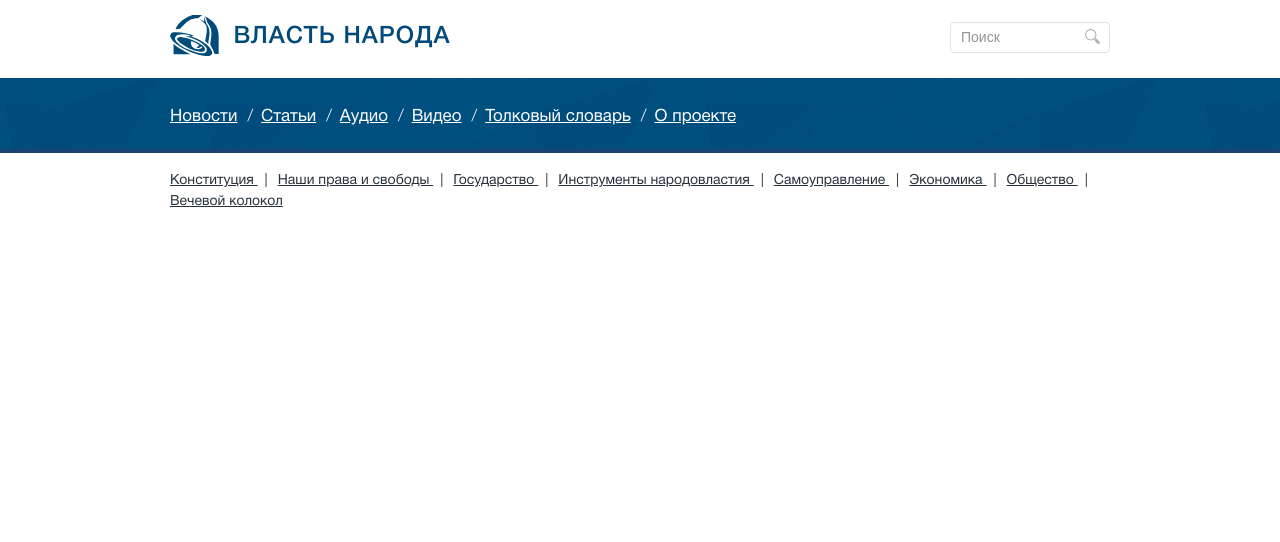
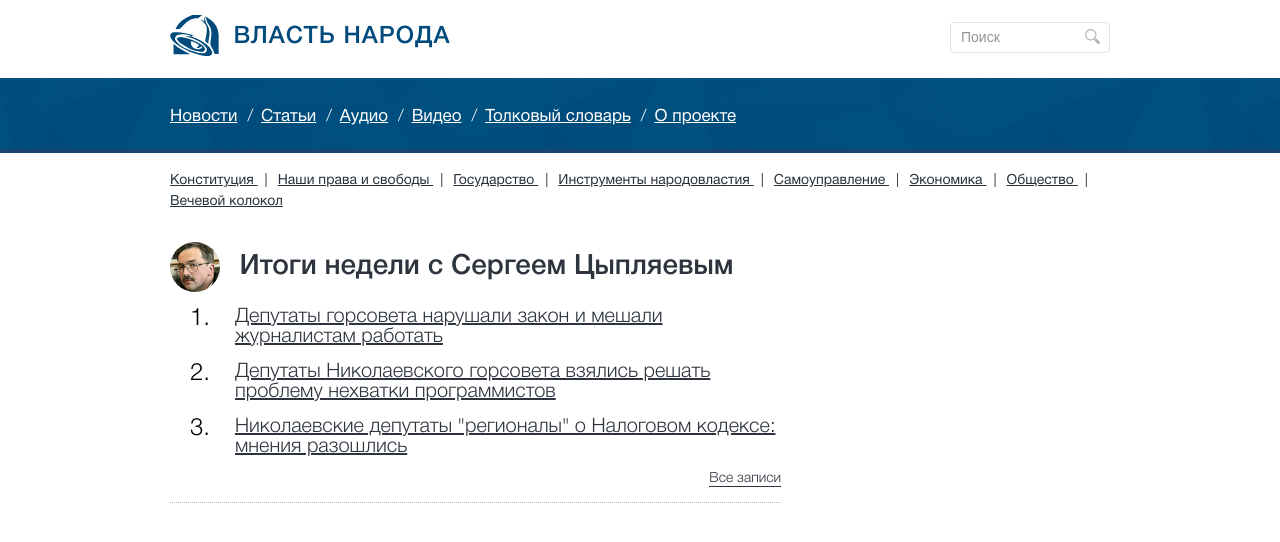
Before and after one commit to sarhov/vn_site, a Jekyll site: the page built from index.html, in a window 1280 px wide. Shown: the top 542 px of the page. Built offline with Jekyll 4.4.1, drawn with Linux system fonts in a browser that asks for light colours.

Commit message:
add top left block with its content

```diff
--- a/_includes/header.html
+++ b/_includes/header.html
@@ -55,5 +55,3 @@
   <!-- /.inner -->
 </nav>
 <!-- /.bottom-bar wrapper -->
-
-{{content}}
--- a/_layouts/default.html
+++ b/_layouts/default.html
@@ -4,9 +4,6 @@
 {% include head.html %}
 
 <body>
-  {% include icons.html %}
-  {% include header.html %}
-
   <div class="fonts-test">
    Проверка всех шрифтов
    <p class="test1">русский текст</p>
@@ -23,6 +20,52 @@
    <p class="test12">русский текст</p>
    <p class="test13">русский текст</p>
  </div>
+ {% include icons.html %}
+ {% include header.html %}
+
+ <div class="top-block top-block_index wrapper">
+  <div class="inner clearfix">
+   <div class="top-block__left">
+     <header class="top-block__header">
+     <img src="{{site.url}}content/author.png" alt="Сергеем Цыпляевым" class="top-block__image">
+       <h2 class="top-block__headline">
+         Итоги недели с Сергеем Цыпляевым
+       </h2>
+       <!-- /.top-block__headline -->
+     </header>
+     <!-- /.-top-block__header -->
+     <section class="top-block-articles">
+       <ul class="top-block-articles__list">
+         <li class="top-block-articles__item">
+          <a href="#" class="top-block-articles__link">Депутаты горсовета нарушали закон и мешали журналистам работать</a>
+        </li>
+        <!-- /.top-block-articles__item -->
+        <li class="top-block-articles__item">
+          <a href="#" class="top-block-articles__link">Депутаты Николаевского горсовета взялись решать проблему нехватки программистов  </a>
+        </li>
+        <!-- /.top-block-articles__item -->
+        <li class="top-block-articles__item">
+          <a href="#" class="top-block-articles__link">Николаевские депутаты "регионалы" о Налоговом кодексе: мнения разошлись</a>
+        </li>
+        <!-- /.top-block-articles__item -->
+      </ul>
+      <div class="more-link more-link_top-block">
+        <a href="" class="more-link__link">Все записи</a>
+      </div>
+      <!-- /.more-link more-link_top-block -->
+      <!-- /.top-block-articles__list -->
+    </section>
+    <!-- /.top-block-articles -->
+  </div>
+  <!-- /.top-block__left -->
+  <div class="top-block__right">
+
+  </div>
+  <!-- /.top-block__right -->
+</div>
+<!-- top-block inner -->
+</div>
+<!-- /.top-block top-block_index -->
 
 
 
--- a/css/main.css
+++ b/css/main.css
@@ -165,7 +165,7 @@ button:focus {
 }
 
 /* line 179, ../sass/_base.scss */
-.test4, .site-logo {
+.test4, .site-logo, .top-block__headline {
   font-family: "HelveticaNeueCyr-Medium";
 }
 
@@ -367,22 +367,46 @@ img {
   margin-bottom: 22px;
 }
 
-/* line 65, ../sass/main.scss */
+/* line 64, ../sass/main.scss */
+.more-link {
+  clear: both;
+  *zoom: 1;
+}
+/* line 38, ../../../../../../jekyll/ruby/lib/ruby/gems/2.0.0/gems/compass-core-1.0.1/stylesheets/compass/utilities/general/_clearfix.scss */
+.more-link:after {
+  content: "";
+  display: table;
+  clear: both;
+}
+/* line 67, ../sass/main.scss */
+.more-link__link {
+  display: inline-block;
+  border-bottom: 1px solid #2e343e;
+  font-size: 14px;
+  color: #2e343e;
+  float: right;
+}
+/* line 73, ../sass/main.scss */
+.more-link__link:hover {
+  border-bottom-color: transparent;
+}
+
+/* line 79, ../sass/main.scss */
 .site-logo.site-logo {
   color: #004b7b;
 }
-/* line 68, ../sass/main.scss */
+/* line 82, ../sass/main.scss */
 .site-logo.site-logo:hover {
   color: #006aae;
 }
 
-/* line 73, ../sass/main.scss */
+/* line 87, ../sass/main.scss */
 .site-logo {
   text-transform: uppercase;
   float: left;
   margin-top: 15px;
 }
-/* line 78, ../sass/main.scss */
+/* line 92, ../sass/main.scss */
 .site-logo__title {
   font-size: 24px;
   letter-spacing: 1px;
@@ -392,13 +416,13 @@ img {
   margin-top: 3px;
 }
 
-/* line 90, ../sass/main.scss */
+/* line 104, ../sass/main.scss */
 .search {
   position: relative;
   float: right;
   margin-top: 22px;
 }
-/* line 94, ../sass/main.scss */
+/* line 108, ../sass/main.scss */
 .search__text {
   background: none;
   border: 1px solid;
@@ -409,7 +433,7 @@ img {
   width: 160px;
   height: 31px;
 }
-/* line 105, ../sass/main.scss */
+/* line 119, ../sass/main.scss */
 .search__submit {
   background: none;
   border: none;
@@ -422,24 +446,24 @@ img {
   cursor: pointer;
   color: #b1b1b1;
 }
-/* line 116, ../sass/main.scss */
+/* line 130, ../sass/main.scss */
 .search__submit:active, .search__submit:hover {
   padding: 0;
   margin: 0;
 }
-/* line 120, ../sass/main.scss */
+/* line 134, ../sass/main.scss */
 .search__submit svg {
   width: 15px;
 }
 
-/* line 126, ../sass/main.scss */
+/* line 140, ../sass/main.scss */
 ::-webkit-input-placeholder {
   /* WebKit browsers */
   color: #949393;
   font-size: 14px;
 }
 
-/* line 131, ../sass/main.scss */
+/* line 145, ../sass/main.scss */
 :-moz-placeholder {
   /* Mozilla Firefox 4 to 18 */
   color: #949393;
@@ -447,7 +471,7 @@ img {
   opacity: 1;
 }
 
-/* line 137, ../sass/main.scss */
+/* line 151, ../sass/main.scss */
 ::-moz-placeholder {
   /* Mozilla Firefox 19+ */
   color: #949393;
@@ -455,7 +479,7 @@ img {
   opacity: 1;
 }
 
-/* line 143, ../sass/main.scss */
+/* line 157, ../sass/main.scss */
 :-ms-input-placeholder {
   /* Internet Explorer 10+ */
   color: #949393;
@@ -463,7 +487,7 @@ img {
 }
 
 /* the top bar */
-/* line 153, ../sass/main.scss */
+/* line 167, ../sass/main.scss */
 .top-bar {
   height: 75px;
   overflow: hidden;
@@ -471,21 +495,21 @@ img {
   padding-top: 30px;
   margin-bottom: 17px;
 }
-/* line 159, ../sass/main.scss */
+/* line 173, ../sass/main.scss */
 .top-bar__menu {
   position: relative;
 }
-/* line 164, ../sass/main.scss */
+/* line 178, ../sass/main.scss */
 .top-bar__item {
   float: left;
   margin-left: 10px;
   font-size: 17px;
 }
-/* line 168, ../sass/main.scss */
+/* line 182, ../sass/main.scss */
 .top-bar__item:first-child {
   margin-left: 0;
 }
-/* line 171, ../sass/main.scss */
+/* line 185, ../sass/main.scss */
 .top-bar__item:not(:first-child):before {
   color: #fff;
   content: '/';
@@ -494,22 +518,22 @@ img {
   margin-right: 8px;
   float: left;
 }
-/* line 181, ../sass/main.scss */
+/* line 195, ../sass/main.scss */
 .top-bar__link {
   text-decoration: underline;
   color: #FFF;
 }
-/* line 184, ../sass/main.scss */
+/* line 198, ../sass/main.scss */
 .top-bar__link:hover, .top-bar__link.is-active {
   text-decoration: none;
 }
 
 /* bottom bar */
-/* line 192, ../sass/main.scss */
+/* line 206, ../sass/main.scss */
 .bottom-bar {
-  margin-bottom: 20px;
+  margin-bottom: 30px;
 }
-/* line 197, ../sass/main.scss */
+/* line 211, ../sass/main.scss */
 .bottom-bar__item {
   float: left;
   color: #27323c;
@@ -517,7 +541,7 @@ img {
   font-size: 14px;
   line-height: 1.5;
 }
-/* line 203, ../sass/main.scss */
+/* line 217, ../sass/main.scss */
 .bottom-bar__item:not(:last-child):after {
   content: '|';
   display: inline-block;
@@ -525,13 +549,79 @@ img {
   font-size: 14px;
   margin-left: 7px;
 }
-/* line 211, ../sass/main.scss */
+/* line 225, ../sass/main.scss */
 .bottom-bar__link {
   color: inherit;
   text-decoration: underline;
 }
-/* line 214, ../sass/main.scss */
+/* line 228, ../sass/main.scss */
 .bottom-bar__link:hover, .bottom-bar__link.is-active {
   text-decoration: none;
   color: #3b4c5b;
 }
+
+/* top-block */
+/* line 238, ../sass/main.scss */
+.top-block__left {
+  float: left;
+  width: 65%;
+  padding-bottom: 15px;
+  border-bottom: 1px dotted #b6b6b6;
+}
+/* line 244, ../sass/main.scss */
+.top-block__header {
+  height: 50px;
+  overflow: hidden;
+  margin-bottom: 15px;
+  text-overflow: ellipsis;
+}
+/* line 249, ../sass/main.scss */
+.top-block__header img {
+  display: inline-block;
+  margin-right: 15px;
+  vertical-align: middle;
+  width: 50px;
+  height: 50px;
+  border-radius: 50%;
+}
+/* line 258, ../sass/main.scss */
+.top-block__headline {
+  font-size: 28px;
+  color: #2e343e;
+  vertical-align: middle;
+  display: inline-block;
+}
+
+/* line 268, ../sass/main.scss */
+.top-block-articles__list {
+  list-style: none;
+  counter-reset: articles;
+}
+/* line 273, ../sass/main.scss */
+.top-block-articles__item {
+  overflow: hidden;
+  text-overflow: ellipsis;
+  height: 45px;
+  margin-bottom: 10px;
+  font-size: 20px;
+}
+/* line 279, ../sass/main.scss */
+.top-block-articles__item::before {
+  counter-increment: articles;
+  content: counter(articles) ".";
+  float: left;
+  width: 65px;
+  text-indent: 20px;
+  font-size: 24px;
+}
+/* line 288, ../sass/main.scss */
+.top-block-articles__link {
+  text-decoration: underline;
+  overflow: hidden;
+  display: block;
+  color: #2e343e;
+}
+/* line 293, ../sass/main.scss */
+.top-block-articles__link:hover {
+  text-decoration: none;
+}
```
Also changed, not shown: sass/main.scss (+79 -1 lines), content/author.png (added), 1 other file. Lines whose indentation alone changed are shown as unchanged.
